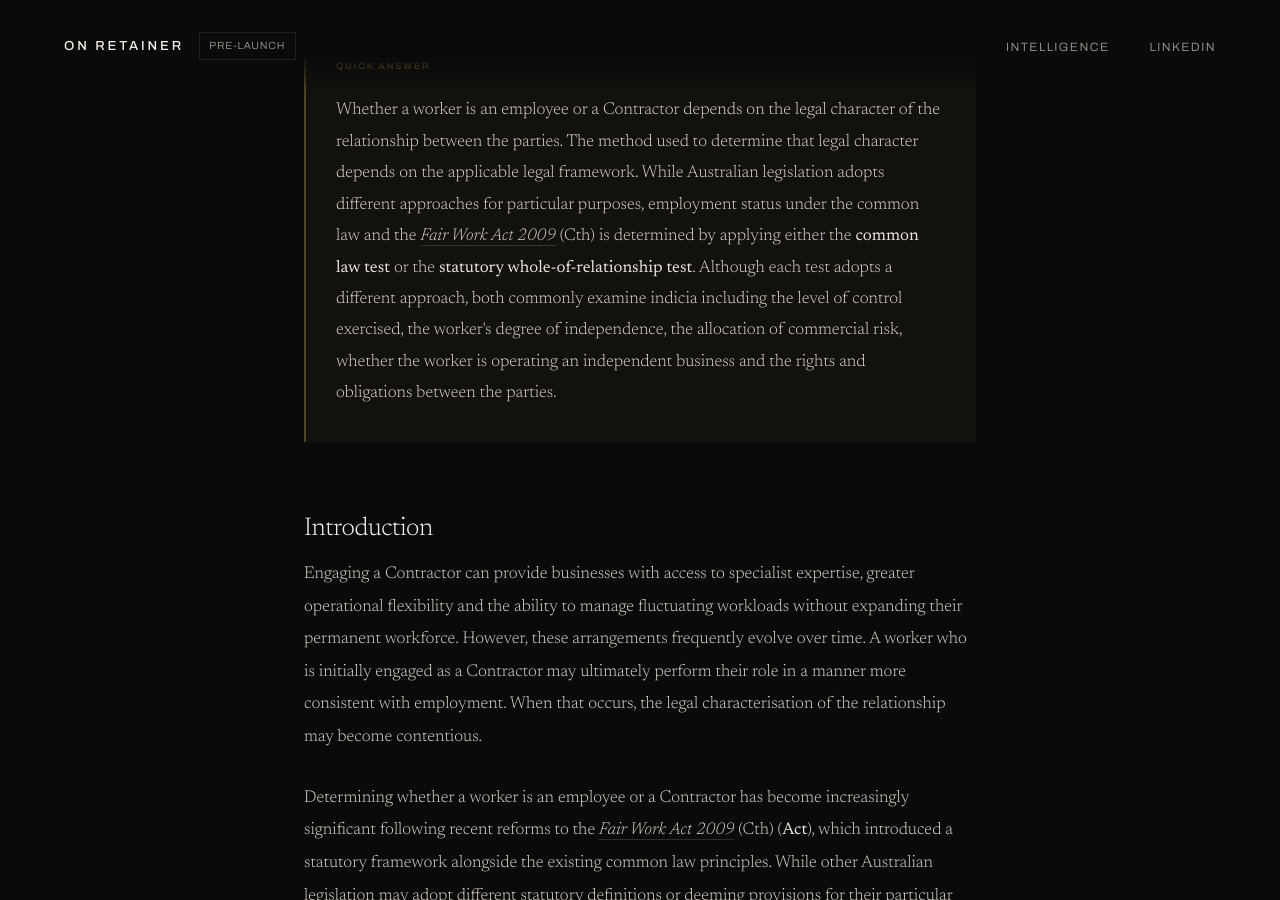
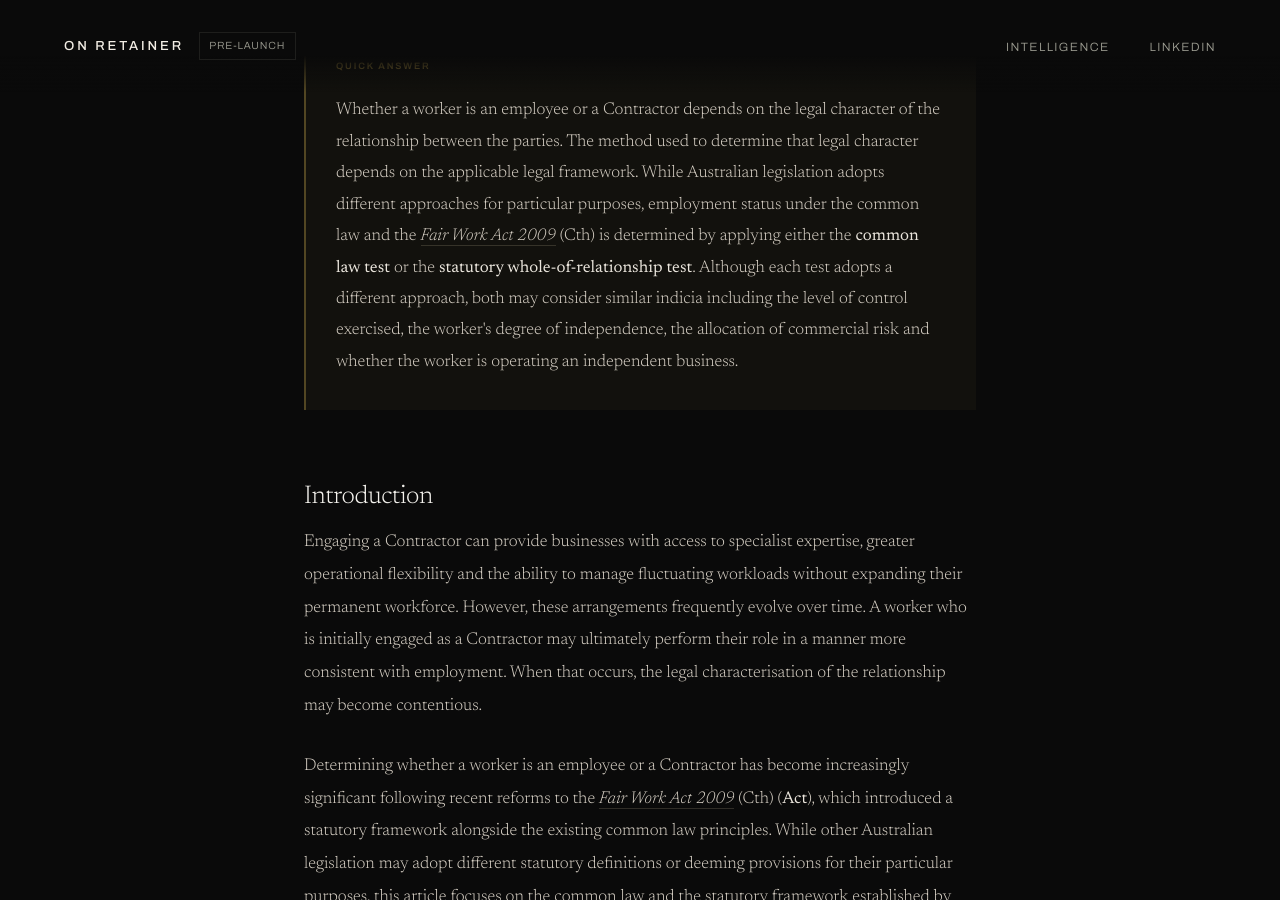
Before and after one commit to Syn-axe/solid-guacamole, a Jekyll site: the page built from _articles/independent-contractor-vs-employee.md, in a window 1280 px wide and 900 px high, scrolled down 751 px. Built offline with Jekyll 4.4.1, drawn with Linux system fonts in a browser that asks for light colours.

Commit message:
Update independent-contractor-vs-employee.md

```diff
--- a/_articles/independent-contractor-vs-employee.md
+++ b/_articles/independent-contractor-vs-employee.md
@@ -12,7 +12,7 @@
 
 <div class="quick-answer">
   <p class="quick-answer-label">Quick Answer</p>
-  <p>Whether a worker is an employee or a Contractor depends on the legal character of the relationship between the parties. The method used to determine that legal character depends on the applicable legal framework. While Australian legislation adopts different approaches for particular purposes, employment status under the common law and the <a href="https://www.austlii.edu.au/cgi-bin/viewdb/au/legis/cth/consol_act/fwa2009114/"><em>Fair Work Act 2009</em></a> (Cth) is determined by applying either the <strong>common law test</strong> or the <strong>statutory whole-of-relationship test</strong>. Although each test adopts a different approach, both commonly examine indicia including the level of control exercised, the worker's degree of independence, the allocation of commercial risk, whether the worker is operating an independent business and the rights and obligations between the parties.</p>
+  <p>Whether a worker is an employee or a Contractor depends on the legal character of the relationship between the parties. The method used to determine that legal character depends on the applicable legal framework. While Australian legislation adopts different approaches for particular purposes, employment status under the common law and the <a href="https://www.austlii.edu.au/cgi-bin/viewdb/au/legis/cth/consol_act/fwa2009114/"><em>Fair Work Act 2009</em></a> (Cth) is determined by applying either the <strong>common law test</strong> or the <strong>statutory whole-of-relationship test</strong>. Although each test adopts a different approach, both may consider similar indicia including the level of control exercised, the worker's degree of independence, the allocation of commercial risk and whether the worker is operating an independent business.</p>
 </div>
 
 ## Introduction
```
